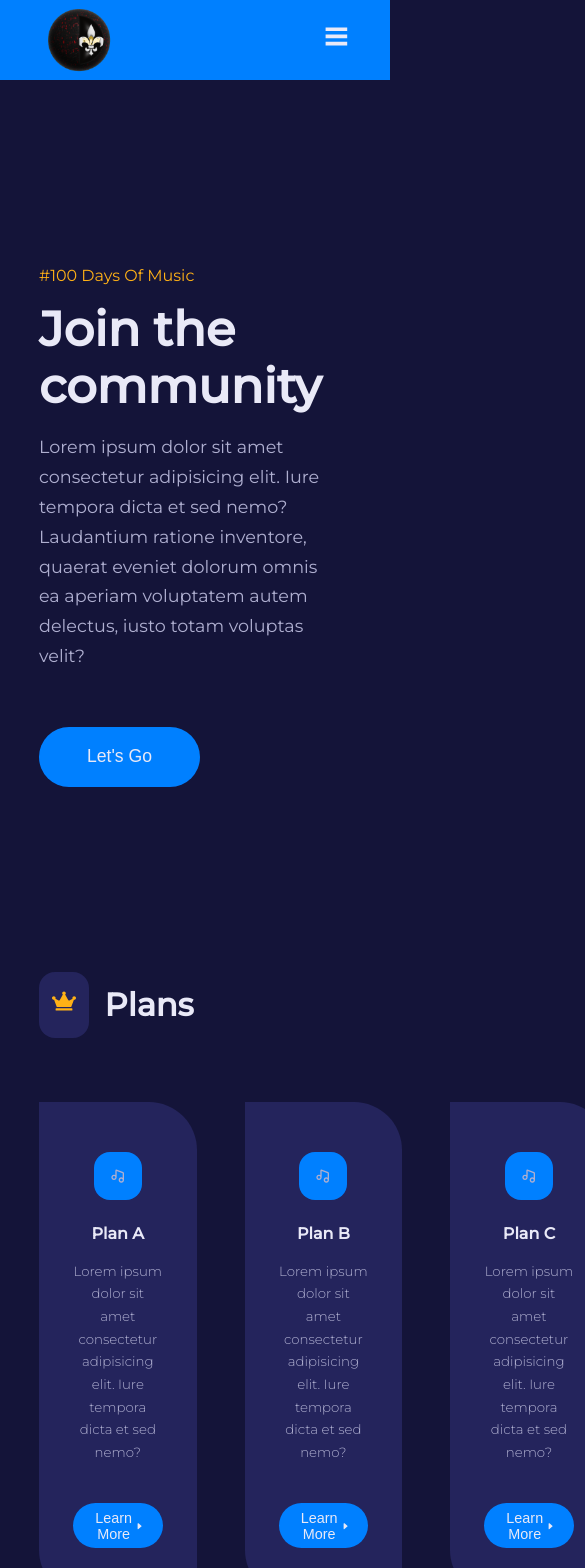
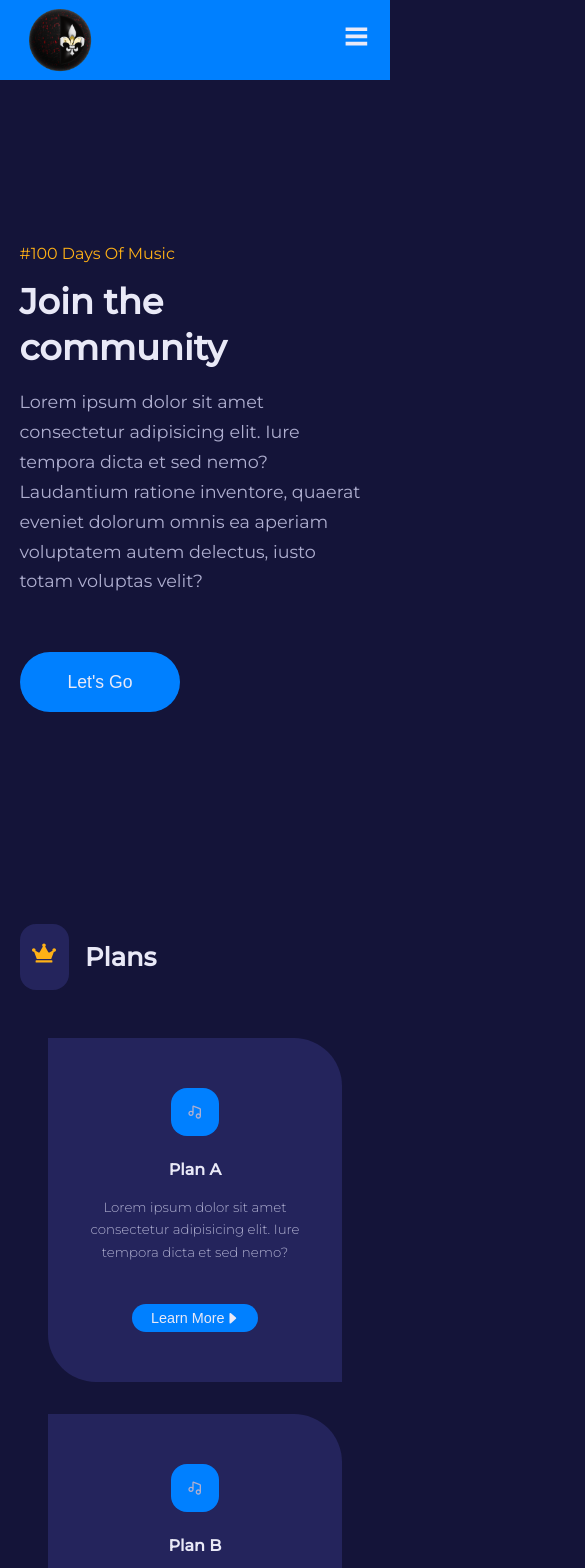
Before and after one commit to kcanamar/rare-odd-records, a React (Create React App) app: page / in a window 390 px wide. Shown: the top 1568 px of the page, 585 px wide, since content can reach past the window. Built offline with nearby package versions, Linux system fonts and the light colour scheme.

Commit message:
media queries for home page complete, updates nav component

```diff
--- a/src/components/Mission.jsx
+++ b/src/components/Mission.jsx
@@ -12,7 +12,7 @@ export default function Mission() {
             <StyledContainer className="mission">
                 <MissionLeft>
                     <MissionImage>
-                        <img src={image} alt="Mission Image" />
+                        <img src={image} alt="Mission" />
                     </MissionImage>
                 </MissionLeft>
                 <MissionRight>
--- a/src/components/Nav.jsx
+++ b/src/components/Nav.jsx
@@ -7,7 +7,6 @@ import {VscChromeClose, VscThreeBars} from 'react-icons/vsc'
 import logo from "../assets/images/logo-black.png"
 export default function Nav () {
 
-  const [activeNav, setActiveNav] = useState('#')
   const [navShow, setNavShow] = useState(false)
 
   return (
@@ -24,7 +23,7 @@ export default function Nav () {
             links.map(({name, path}, index) => {
               return (
                 <NavItem key={index}>
-                  <StyledNavLink className={activeNav === name ? 'active' : ''} onClick={() => setNavShow(!navShow)} to={path}>{name}</StyledNavLink>
+                  <StyledNavLink className={''} onClick={() => setNavShow(!navShow)} to={path}>{name}</StyledNavLink>
                 </NavItem>
               )
             })
--- a/src/components/util/Card.jsx
+++ b/src/components/util/Card.jsx
@@ -26,6 +26,13 @@ const StyledCardArticle = styled.article`
         }
     }
 
+    &.plans {
+        @media screen and (max-width: 600px) {
+            width: 84%;
+            margin: 0 auto;
+        }
+    }
+
     &.mission {
         padding-top: 3.5rem;
         text-align: left;
@@ -34,6 +41,15 @@ const StyledCardArticle = styled.article`
         ${StyledMissionSpan} {
             position: absolute;
             top: -1.5rem;
+        }
+
+        @media screen and (max-width: 1024px) {
+
+        }
+
+        @media screen and (max-width: 600px) {
+            width: 84%;
+            margin-inline: auto;
         }
     }
 
--- a/src/pages/home.jsx
+++ b/src/pages/home.jsx
@@ -2,7 +2,6 @@ import HomeHeader from "../components/HomeHeader";
 import Plans from "../components/Plans";
 import Mission from "../components/Mission";
 import Feed from "../components/Feed";
-import Footer from "../components/Footer";
 
 export default function Home() {
     return (
@@ -11,7 +10,6 @@ export default function Home() {
         <Plans/>
         <Mission/>
         <Feed/>
-        <Footer/>
       </>
     );
   }
--- a/src/styled-components/Feed.jsx
+++ b/src/styled-components/Feed.jsx
@@ -11,6 +11,14 @@ export const FeedWrapper = styled.div`
     grid-template-columns: 1fr 1fr;
     gap: 1.5rem 5rem;
     align-items: flex-start;
+    @media screen and (max-width: 1024px) {
+        grid-template-columns: 1fr;
+    }
+
+    @media screen and (max-width: 600px) {
+        gap: 1rem;
+        margin-top: 3rem;
+    }
 `
 
 export const FeedItemArticle = styled.article`
--- a/src/styled-components/Footer.jsx
+++ b/src/styled-components/Footer.jsx
@@ -8,6 +8,10 @@ export const StyledFooter = styled.footer`
     font-size: 0.9rem;
     color: ${theme.gray1};
 
+    @media screen and (max-width: 600px) {
+        margin-top: 4rem;
+    }
+
 `
 
 export const FooterArticle = styled.article`
@@ -15,10 +19,18 @@ export const FooterArticle = styled.article`
     flex-direction: column;
     align-items: flex-start;
     gap: 0.7rem;
+
+    @media screen and (max-width: 600px) {
+        align-items: center;
+    }
 `
 
 export const StyledFooterP = styled.p`
     margin-top: 0.5rem;
+
+    @media screen and (max-width: 600px) {
+        text-align: center;
+    }
 `
 
 export const FooterSocials = styled.div`
--- a/src/styled-components/HomeHeader.jsx
+++ b/src/styled-components/HomeHeader.jsx
@@ -6,7 +6,15 @@ export const StyledHomeHeader = styled.header`
   height: 100vh;
   display: grid;
   place-items: center;
-  margin-top: 3rem;
+@media screen and (max-width: 1024px) {
+    height: fit-content;
+    padding: 12rem 0;
+}
+
+@media screen and (max-width: 600px) {
+    margin-top: 0;
+    height: 100vh;
+}
 `
 
 export const HomeHeaderLeft = styled.div`
@@ -22,6 +30,13 @@ export const HomeHeaderRight = styled.div`
     display: grid;
     place-items: center;
     position: relative;
+    @media screen and (max-width: 1024px) {
+
+    }
+
+    @media screen and (max-width: 600px) {
+        display: none;
+    }
 
 `
 
@@ -32,9 +47,23 @@ export const HomeHeaderCircle = styled.div`
     border-radius: 50%;
     position: absolute;
     filter: blur(15px);
+    @media screen and (max-width: 1024px) {
+        width: 16rem;
+        height: 16rem;
+    }
+
+    @media screen and (max-width: 600px) {
+        display: none;
+    }
 `
 
 export const HomeHeaderImage = styled.div`
     position: relative;
+    @media screen and (max-width: 1024px) {
 
+    }
+
+    @media screen and (max-width: 600px) {
+        display: none;
+    }
 `
--- a/src/styled-components/Layout.jsx
+++ b/src/styled-components/Layout.jsx
@@ -6,6 +6,10 @@ export const StyledContainer = styled.div`
   width: ${theme.wlg};
   max-width: 1920px;
   margin-inline: auto;
+
+  @media screen and (max-width: 1024px) {
+    width: ${theme.wmd};
+  }
 
   &.nav {
     height: 100%;
@@ -28,18 +32,43 @@ export const StyledContainer = styled.div`
     align-items: center;
     justify-content: space-bewtween;
     gap: 6rem;
+    @media screen and (max-width: 1024px) {
+      gap: 0;
+    }
+
+    @media screen and (max-width: 600px) {
+      grid-template-columns: 1fr;
+    }
   }
 
   &.mission {
     display: grid;
     grid-template-columns: 38% 50%;
     gap: 12%;
+    @media screen and (max-width: 1024px) {
+      grid-template-columns: 1fr;
+      justify-content: center;
+      gap: 4rem;
+    }
+
+    @media screen and (max-width: 600px) {
+    }
   }
 
   &.footer {
     display: grid;
     grid-template-columns: 26rem 1fr 1fr 1fr;
     gap: 6rem;
+    @media screen and (max-width: 1024px) {
+        grid-template-columns: 1fr 1fr;
+        gap: 4rem;
+    }
+
+    @media screen and (max-width: 600px) {
+      grid-template-columns: 1fr;
+      gap: 3rem;
+    }
+  }
 
   &.about_story_container{
     display: grid;
@@ -144,6 +173,15 @@ export const StyledH1 = styled.h1`
   line-height: 1.2;
   color: ${theme.gray1};
   font-size: 3rem;
+
+  @media screen and (max-width: 1024px) {
+    font-size: 2rem;
+  }
+
+  @media screen and (max-width: 600px) {
+    font-size: 2.2rem;
+    line-height: 1.3;
+  }
 `
 
 export const StyledH2 = styled.h2`
@@ -153,6 +191,10 @@ export const StyledH2 = styled.h2`
 
   &.header {
     margin-bottom: 1rem;
+  }
+
+  @media screen and (max-width: 1024px) {
+    font-size: 1.6rem;
   }
 `
 
--- a/src/styled-components/Mission.jsx
+++ b/src/styled-components/Mission.jsx
@@ -6,7 +6,9 @@ export const MissionSection = styled.section`
 `
 
 export const MissionLeft = styled.div`
-
+    display: flex;
+    justify-content: center;
+    align-items: center;
 `
 
 export const MissionRight = styled.div`
@@ -22,12 +24,27 @@ export const MissionImage = styled.div`
     &:hover{
         filter: saturate(1);
     }
+    @media screen and (max-width: 1024px) {
+        display: none;
+    }
+
+    @media screen and (max-width: 600px) {
+    }
 `
 
 export const MissionWrapper = styled.div`
     display: grid;
     grid-template-columns: 1fr 1fr;
     gap: 3.4rem 2.4rem;
+    @media screen and (max-width: 1024px) {
+        gap: 4rem 3rem;
+
+    }
+
+    @media screen and (max-width: 600px) {
+        grid-template-columns: 1fr;
+        gap: 3rem;
+    }
 `
 
 export const StyledMissionSpan = styled.span`
--- a/src/styled-components/Nav.jsx
+++ b/src/styled-components/Nav.jsx
@@ -8,7 +8,6 @@ width: 100vw;
 background: ${theme.primary};
 display: grid;
 place-items: center;
-// position: fixed;
 top: 0;
 left: 0;
 z-index: 99;
@@ -59,32 +58,32 @@ export const StyledNavLink  = styled(NavLink)`
   &:hover {
     color: ${theme.secondary};
   }
-  &.active{
-    position: relative;
-  }
+  // &.active{
+  //   position: relative;
+  // }
 
-  &.active:after {
-    {
-      content: '';
-      display: block;
-      width: 1.2rem;
-      height: 1.2rem;
-      background: ${theme.primary};
-      color: ${theme.white};
-      position: absolute;
-      left: calc(50% - 0.6rem);
-      transform: rotate(45deg);
-      margin-top: 0.9rem;
-    }
+  // &.active:after {
+  //   {
+  //     content: '';
+  //     display: block;
+  //     width: 1.2rem;
+  //     height: 1.2rem;
+  //     background: ${theme.primary};
+  //     color: ${theme.white};
+  //     position: absolute;
+  //     left: calc(50% - 0.6rem);
+  //     transform: rotate(45deg);
+  //     margin-top: 0.9rem;
+  //   }
   }
 
   @media screen and (max-width: 1024px){
-    &.active {
-      color: ${theme.secondary};
-    }
-    &.active:after {
-      display: none;
-    }
+    // &.active {
+    //   color: ${theme.secondary};
+    // }
+    // &.active:after {
+    //   display: none;
+    // }
     background: ${theme.primary};
     height: 100%;
     width: 100%;
--- a/src/styled-components/Plans.jsx
+++ b/src/styled-components/Plans.jsx
@@ -22,6 +22,15 @@ export const StyledPlanWrapper = styled.div`
     grid-template-columns: repeat(4, 1fr);
     gap: 3rem;
     margin-top: 4rem;
+    @media screen and (max-width: 1024px) {
+        grid-template-columns: 1fr 1fr;
+    }
+
+    @media screen and (max-width: 600px) {
+        grid-template-columns: 1fr;
+        gap: 2rem;
+        margin-top: 3rem;
+    }
 `
 
 export const StyledPlanSmall = styled.small`
--- a/src/testing.js
+++ b/src/testing.js
@@ -4,9 +4,8 @@ import {BiMusic} from "react-icons/bi"
 
 export const links = [
     {
-        // todo? work out how to have home navigate to "/" not "/home"
         name: 'Home',
-        path: '/home',
+        path: '/',
     },
     {
         name: 'About',
```
